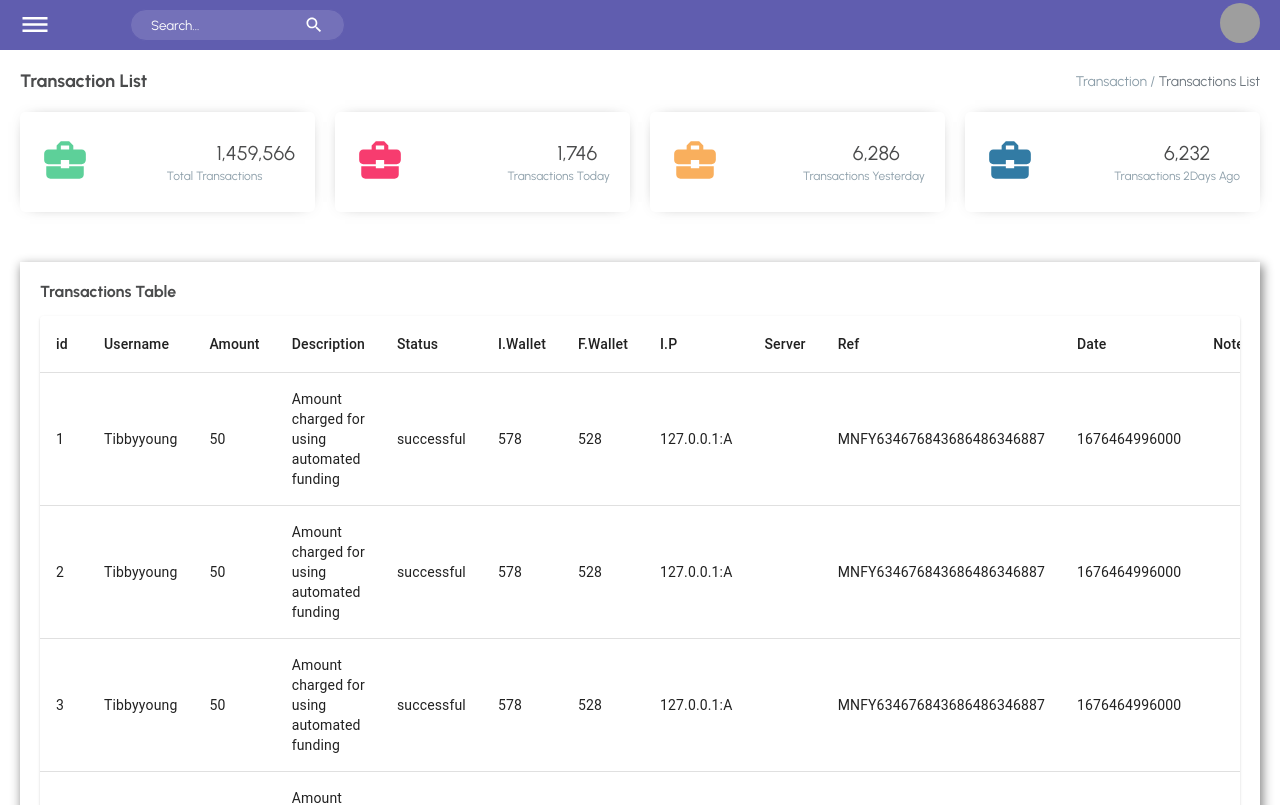
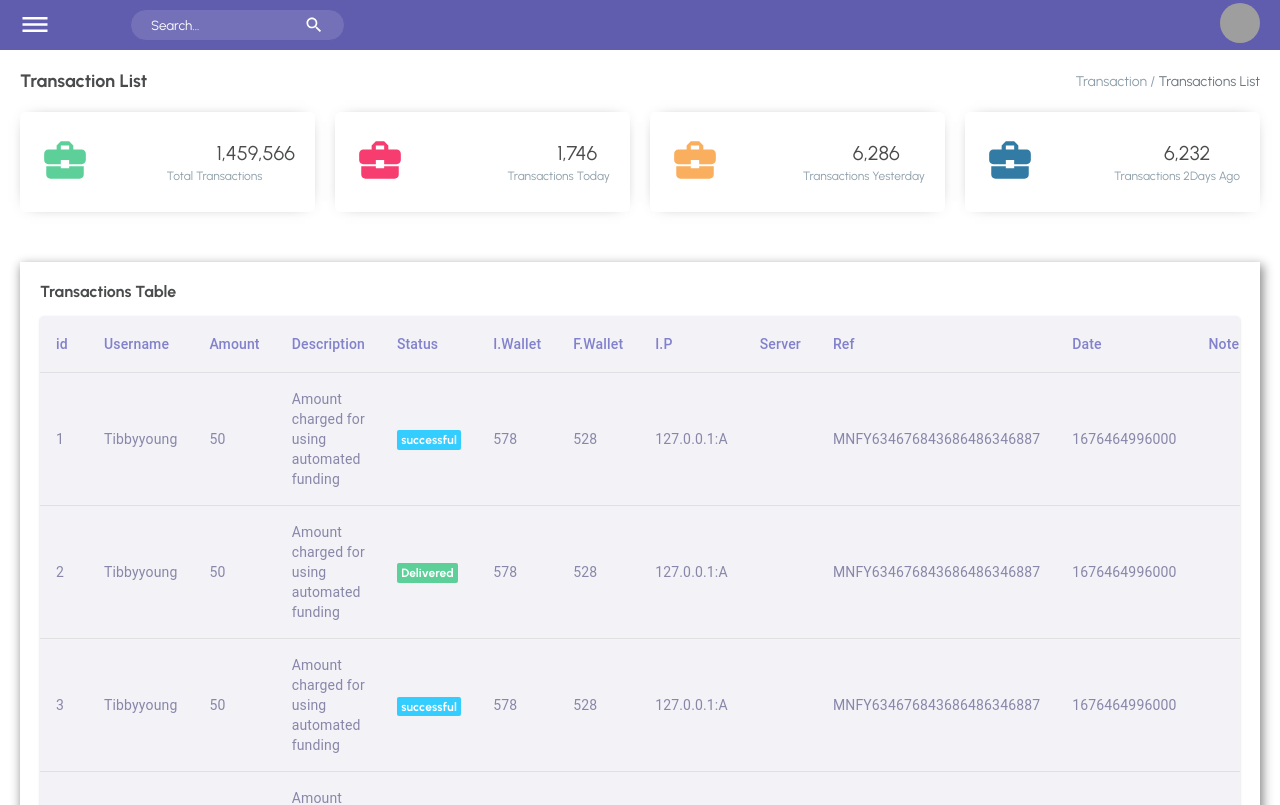
Before and after one commit to stivex001/MCD-Dashbord, a React (Create React App) app: page /history in a window 1280 px wide. Shown: the top 805 px of the page. Built offline with nearby package versions, Linux system fonts and the light colour scheme; grey boxes are pictures that could not be loaded.

Commit message:
implemented background colors dynamicallylogicaly

```diff
--- a/src/components/table/Tables.jsx
+++ b/src/components/table/Tables.jsx
@@ -9,6 +9,13 @@ import Paper from '@mui/material/Paper';
 import { rows } from "./tableData";
 
 const Container = styled.div``
+const Span = styled.span`
+padding: 2.6px 4.2px;
+border-radius: 2px;
+color: #fff;
+font-size: 12px;
+font-weight: bold;
+`;
 
 const Tables = () => {
   return (
@@ -16,42 +23,45 @@ const Tables = () => {
         <TableContainer component={Paper}>
       <Table sx={{ minWidth: 650 }} aria-label="simple table">
         <TableHead>
-          <TableRow>
-            <TableCell>id</TableCell>
-            <TableCell>Username</TableCell>
-            <TableCell>Amount</TableCell>
-            <TableCell>Description</TableCell>
-            <TableCell>Status</TableCell>
-            <TableCell>I.Wallet</TableCell>
-            <TableCell>F.Wallet</TableCell>
-            <TableCell>I.P </TableCell>
-            <TableCell>Server</TableCell>
-            <TableCell>Ref</TableCell>
-            <TableCell>Date</TableCell>
-            <TableCell>Note</TableCell>
-            <TableCell>Action</TableCell>
+          <TableRow style={{backgroundColor: '#f3f2f7'}}>
+            <TableCell style={{color: '#8281cc'}}>id</TableCell>
+            <TableCell style={{color: '#8281cc'}}>Username</TableCell>
+            <TableCell style={{color: '#8281cc'}}>Amount</TableCell>
+            <TableCell style={{color: '#8281cc'}}>Description</TableCell>
+            <TableCell style={{color: '#8281cc'}}>Status</TableCell>
+            <TableCell style={{color: '#8281cc'}}>I.Wallet</TableCell>
+            <TableCell style={{color: '#8281cc'}}>F.Wallet</TableCell>
+            <TableCell style={{color: '#8281cc'}}>I.P </TableCell>
+            <TableCell style={{color: '#8281cc'}}>Server</TableCell>
+            <TableCell style={{color: '#8281cc'}}>Ref</TableCell>
+            <TableCell style={{color: '#8281cc'}}>Date</TableCell>
+            <TableCell style={{color: '#8281cc'}}>Note</TableCell>
+            <TableCell style={{color: '#8281cc'}}>Action</TableCell>
           </TableRow>
         </TableHead>
         <TableBody>
           {rows.map((row) => (
             <TableRow
               key={row.id}
+              style={{backgroundColor: '#f3f2f7'}}
             >
-              <TableCell>
+              <TableCell style={{color: '#8887a9'}}>
                 {row.id}
               </TableCell>
-              <TableCell>{row.username}</TableCell>
-              <TableCell>{row.amount}</TableCell>
-              <TableCell>{row.desc}</TableCell>
-              <TableCell>{row.status}</TableCell>
-              <TableCell>{row.iwallet}</TableCell>
-              <TableCell>{row.fwallet}</TableCell>
-              <TableCell>{row.ip}</TableCell>
-              <TableCell>{row.server}</TableCell>
-              <TableCell>{row.ref}</TableCell>
-              <TableCell>{row.date}</TableCell>
-              <TableCell>{row.note}</TableCell>
-              <TableCell>{row.action}</TableCell>
+              <TableCell style={{color: '#8887a9'}}>{row.username}</TableCell>
+              <TableCell style={{color: '#8887a9'}}>{row.amount}</TableCell>
+              <TableCell style={{color: '#8887a9'}}>{row.desc}</TableCell>
+              <TableCell style={{color: '#8887a9'}}>
+                <Span style={{backgroundColor: `${row.status === 'successful' ? '#33cdff' : '#5dd099'}`}}>{row.status}</Span>
+              </TableCell>
+              <TableCell style={{color: '#8887a9'}}>{row.iwallet}</TableCell>
+              <TableCell style={{color: '#8887a9'}}>{row.fwallet}</TableCell>
+              <TableCell style={{color: '#8887a9'}}>{row.ip}</TableCell>
+              <TableCell style={{color: '#8887a9'}}>{row.server}</TableCell>
+              <TableCell style={{color: '#8887a9'}}>{row.ref}</TableCell>
+              <TableCell style={{color: '#8887a9'}}>{row.date}</TableCell>
+              <TableCell style={{color: '#8887a9'}}>{row.note}</TableCell>
+              <TableCell style={{color: '#8887a9'}}>{row.action}</TableCell>
             </TableRow>
           ))}
         </TableBody>
--- a/src/components/table/tableData.js
+++ b/src/components/table/tableData.js
@@ -21,7 +21,7 @@ export const rows= [
         username: 'Tibbyyoung',
         amount: 50,
         desc: 'Amount charged for using automated funding',
-        status: 'successful',
+        status: 'Delivered',
         iwallet: 578,
         fwallet: 528,
         ip: "127.0.0.1:A",
@@ -51,7 +51,7 @@ export const rows= [
         username: 'Tibbyyoung',
         amount: 50,
         desc: 'Amount charged for using automated funding',
-        status: 'successful',
+        status: 'Delivered',
         iwallet: 578,
         fwallet: 528,
         ip: "127.0.0.1:A",
@@ -81,7 +81,7 @@ export const rows= [
         username: 'Tibbyyoung',
         amount: 50,
         desc: 'Amount charged for using automated funding',
-        status: 'successful',
+        status: 'Delivered',
         iwallet: 578,
         fwallet: 528,
         ip: "127.0.0.1:A",
@@ -96,7 +96,7 @@ export const rows= [
         username: 'Tibbyyoung',
         amount: 50,
         desc: 'Amount charged for using automated funding',
-        status: 'successful',
+        status: 'Deliveed',
         iwallet: 578,
         fwallet: 528,
         ip: "127.0.0.1:A",
```
